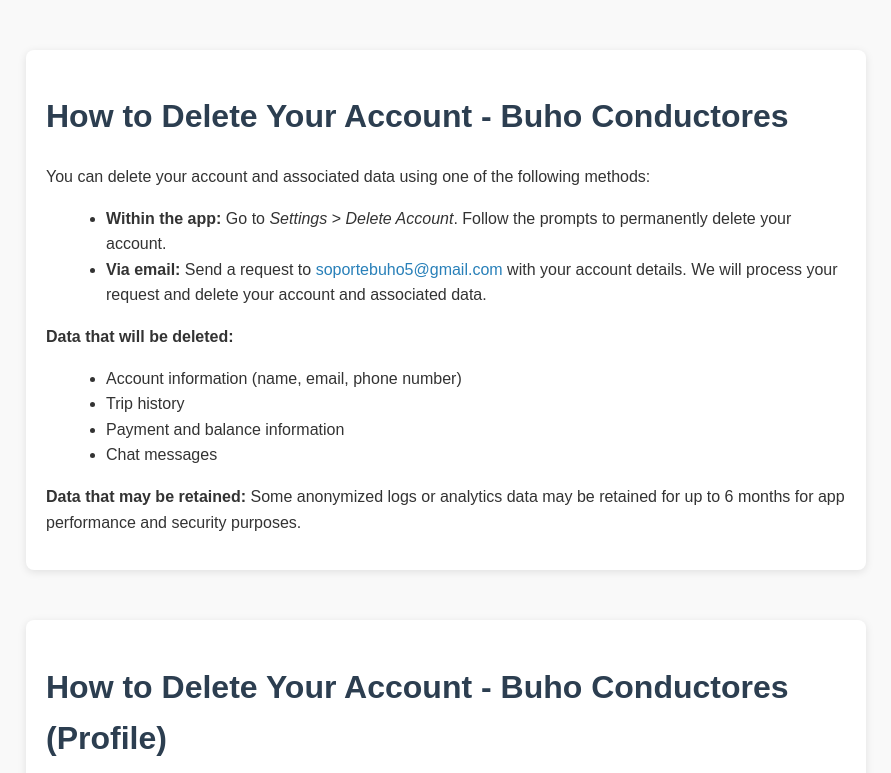
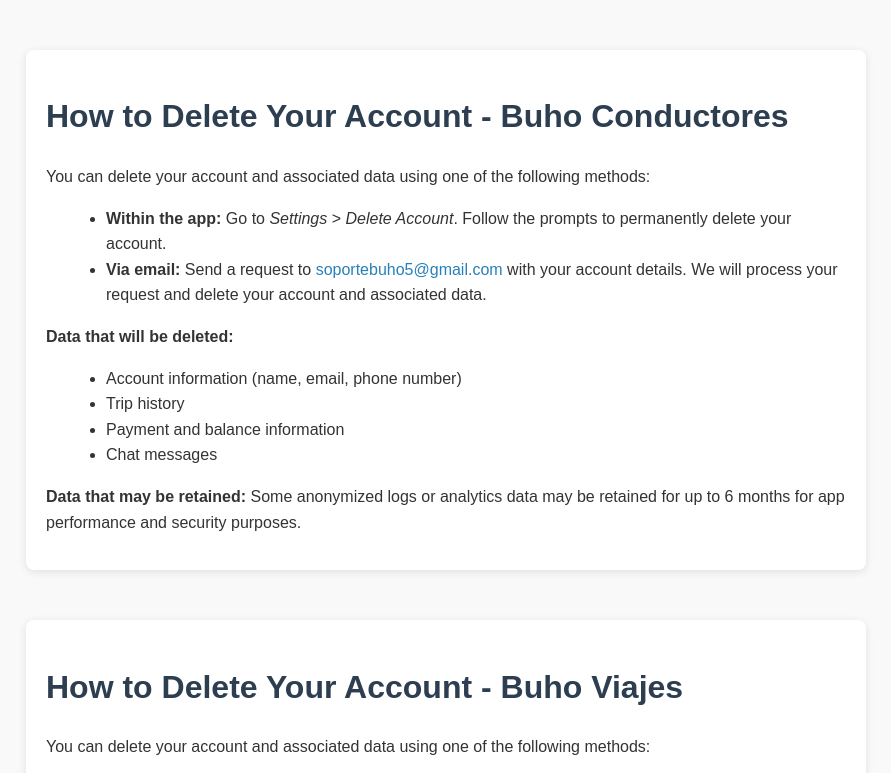
Before and after one commit to Ixcoy2/delete-account2, a plain HTML site: page index.html in a window 1280 px wide. Shown: the top 773 px of the page, without its empty margins (194-1085 px from the left). Drawn offline with Linux system fonts and the light colour scheme.

Commit message:
Update index.html

```diff
--- a/index.html
+++ b/index.html
@@ -33,7 +33,7 @@
     </div>
 
     <div class="container">
-        <h1>How to Delete Your Account - Buho Conductores (Profile)</h1>
+        <h1>How to Delete Your Account - Buho Viajes</h1>
         <p>You can delete your account and associated data using one of the following methods:</p>
         <ul>
             <li><strong>Within the app:</strong> Go to <em>Profile</em> &gt; <em>Delete Account</em>. Follow the prompts to permanently delete your account.</li>
```
